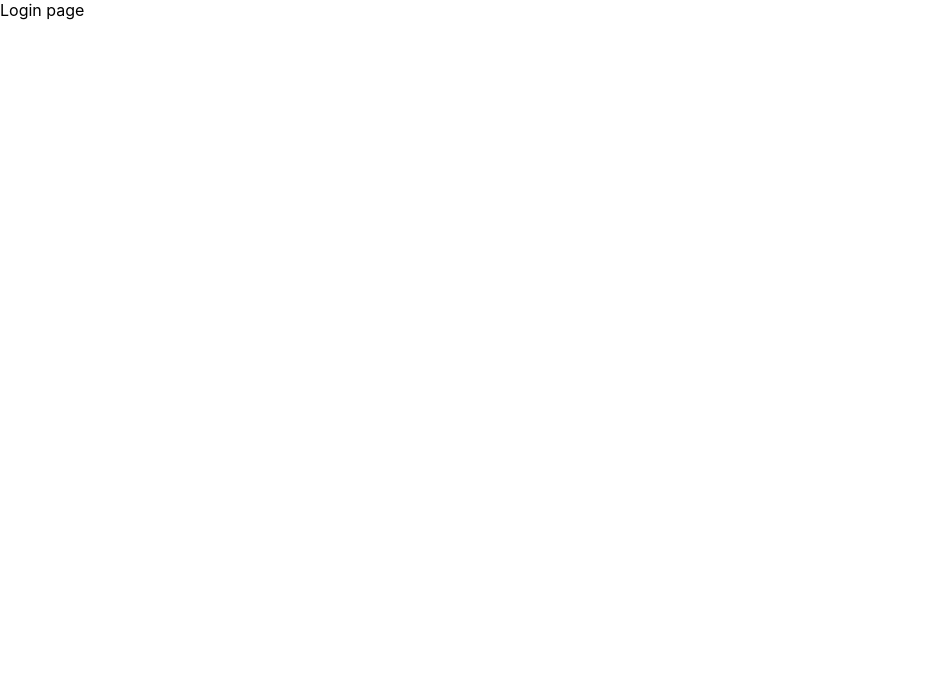
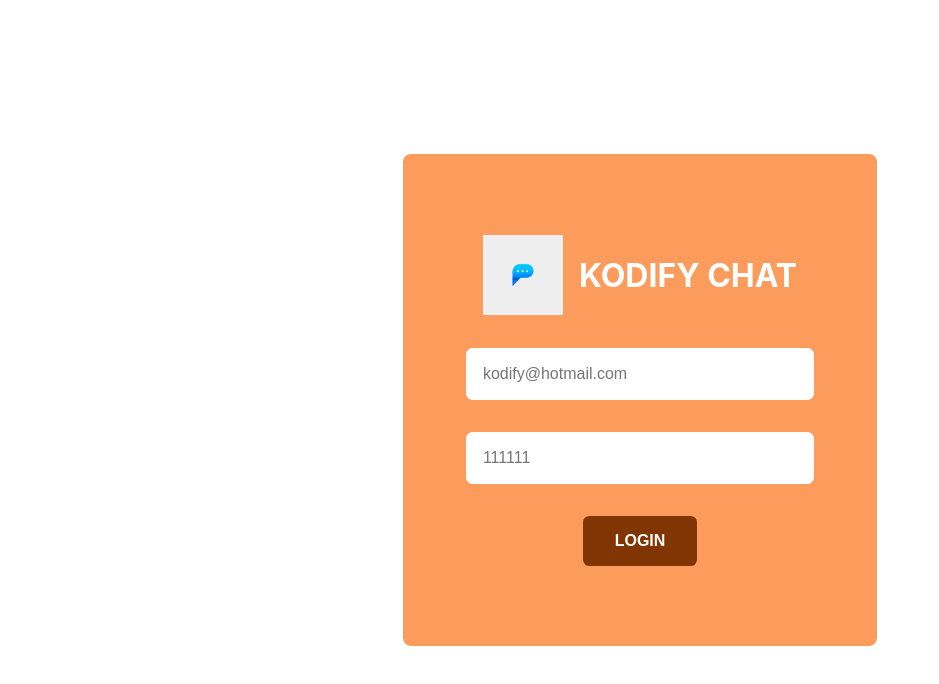
Before and after one commit to 1majek/kodify-chat-app, a React (Create React App) app in the folder client/: page / in a window 1280 px wide. Shown: the top 684 px of the page, without its empty margins (0-939 px from the left). Built offline with nearby package versions, Linux system fonts and the light colour scheme.

Commit message:
Design login page with style component

```diff
--- a/client/package.json
+++ b/client/package.json
@@ -14,6 +14,7 @@
         "react-dom": "^18.2.0",
         "react-router-dom": "^6.3.0",
         "react-scripts": "5.0.1",
+        "styled-components": "^5.3.5",
         "typescript": "^4.8.2",
         "web-vitals": "^2.1.4"
     },
@@ -53,6 +54,7 @@
         ]
     },
     "devDependencies": {
+        "@types/styled-components": "^5.1.26",
         "eslint-config-prettier": "^8.5.0",
         "husky": "^8.0.1",
         "prettier": "^2.7.1"
--- a/client/src/App.tsx
+++ b/client/src/App.tsx
@@ -1,5 +1,5 @@
 import { Routes, Route } from "react-router-dom";
-import Login from "./pages/Login";
+import Login from "./pages/login";
 
 const App = () => {
   return (
--- a/client/src/pages/Login.tsx
+++ /dev/null
@@ -1,5 +0,0 @@
-const Login = () => {
-  return <div>Login page</div>;
-};
-
-export default Login;
--- /dev/null
+++ b/client/src/pages/login/index.tsx
@@ -0,0 +1,40 @@
+import { ToastContainer } from "react-toastify";
+import { FormContainer } from "./style";
+
+const Login = () => {
+  const handleChange = (event: React.ChangeEvent<HTMLInputElement>) => {};
+
+  const handleSubmit = async (event: React.FormEvent<HTMLFormElement>) => {
+    event.preventDefault();
+  };
+
+  return (
+    <>
+      <FormContainer>
+        <form action="" onSubmit={(event) => handleSubmit(event)}>
+          <div className="brand">
+            <img src="images/chat-logo.png" alt="logo" />
+            <h1>Kodify Chat</h1>
+          </div>
+          <input
+            type="text"
+            placeholder="kodify@hotmail.com"
+            name="email"
+            onChange={(e) => handleChange(e)}
+            min="3"
+          />
+          <input
+            type="password"
+            placeholder="111111"
+            name="password"
+            onChange={(e) => handleChange(e)}
+          />
+          <button type="submit">Login</button>
+        </form>
+      </FormContainer>
+      <ToastContainer />
+    </>
+  );
+};
+
+export default Login;
--- /dev/null
+++ b/client/src/pages/login/style/index.tsx
@@ -0,0 +1,61 @@
+import styled from "styled-components";
+import { themeColor } from "./../../../utils/theme";
+
+export const FormContainer = styled.div`
+  height: 100vh;
+  width: 100vw;
+  display: flex;
+  flex-direction: column;
+  justify-content: center;
+  gap: 1rem;
+  align-items: center;
+  background-color: white;
+  .brand {
+    display: flex;
+    align-items: center;
+    gap: 1rem;
+    justify-content: center;
+    img {
+      height: 5rem;
+    }
+    h1 {
+      color: white;
+      text-transform: uppercase;
+    }
+  }
+  form {
+    display: flex;
+    flex-direction: column;
+    align-items: center;
+    gap: 2rem;
+    background-color: ${themeColor.primary[100]};
+    border-radius: 0.5rem;
+    padding: 5rem;
+  }
+  input {
+    padding: 1rem;
+    border: 1px solid white;
+    border-radius: 0.4rem;
+    color: ${themeColor.secondary[100]};
+    width: 100%;
+    font-size: 1rem;
+    &:focus {
+      border: 0.1rem solid ${themeColor.primary[200]};
+      outline: none;
+    }
+  }
+  button {
+    background-color: ${themeColor.primary[200]};
+    color: white;
+    padding: 1rem 2rem;
+    border: none;
+    font-weight: bold;
+    cursor: pointer;
+    border-radius: 0.4rem;
+    font-size: 1rem;
+    text-transform: uppercase;
+    &:hover {
+      background-color: ${themeColor.primary[100]};
+    }
+  }
+`;
--- /dev/null
+++ b/client/src/utils/theme.ts
@@ -0,0 +1,11 @@
+export const themeColor = {
+  primary: {
+    "100": "#fb9c5c",
+    "200": "#813503",
+  },
+  secondary: {
+    "100": "#292b2c",
+    "200": "",
+  },
+  accent: "#d9534f",
+};
```
Also changed, not shown: client/public/images/chat-logo.png (added), 1 other file (tests, documents, lock files or other folders).
